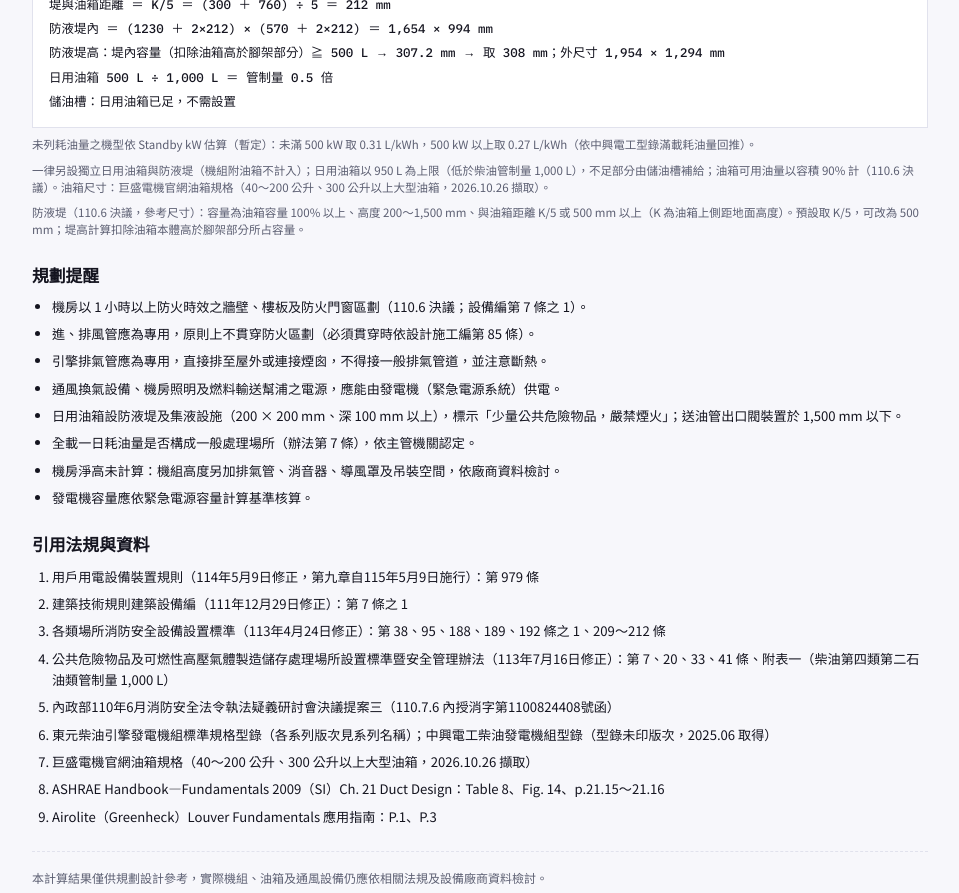
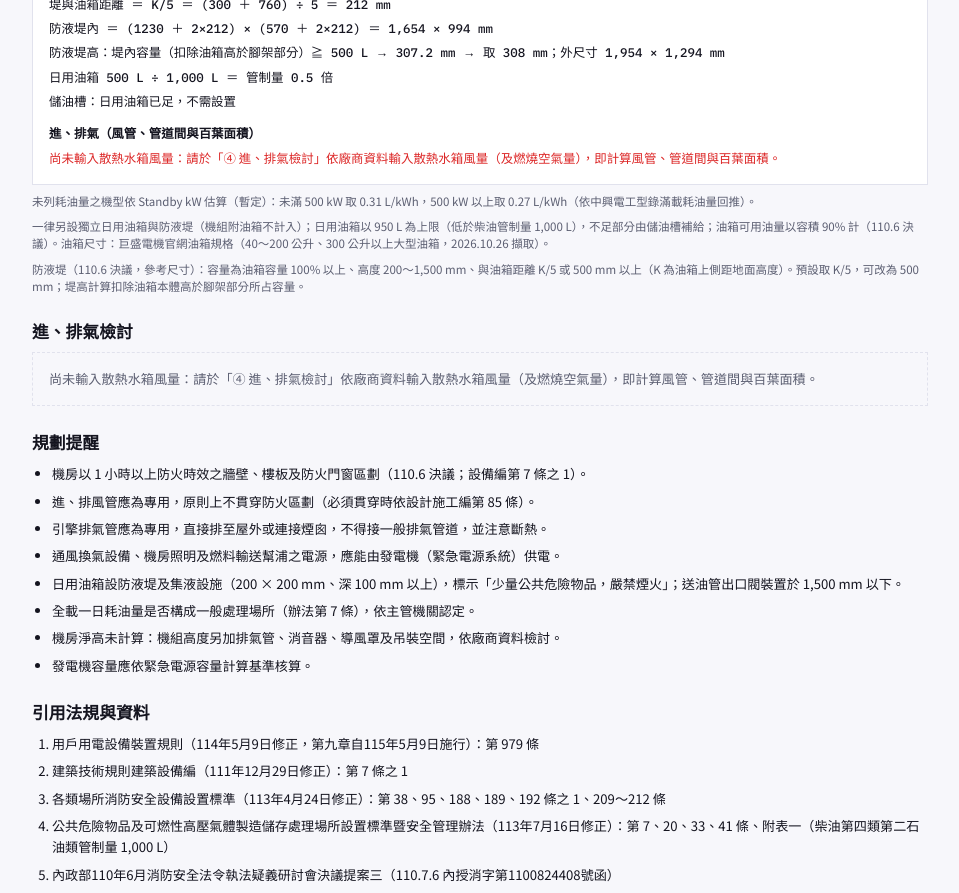
Before and after one commit to evan-yufanlin/allcom-website, a Next.js app: page /tools/generator in a window 1280 px wide. Shown: the part 3400-4293 px from the top of the page, without its empty margins (160-1119 px from the left). Built offline with nearby package versions, Linux system fonts and the light colour scheme.

Commit message:
Generator tool: always show intake/exhaust review in calculations and PDF
Co-Authored-By: Claude Opus 5.5 <noreply@anthropic.com>
Claude-Session: https://claude.ai/code/session_01GyJMtG6yMBg1KRqad1rjEg

```diff
--- a/src/components/GeneratorPdf.tsx
+++ b/src/components/GeneratorPdf.tsx
@@ -188,7 +188,7 @@ export default function GeneratorPdf({ r, projectName, generatedOn }: { r: GenRe
           <Text style={s.note}>{NOTES.dike}</Text>
         </View>
 
-        {r.exhaust && r.intake && (
+        {r.exhaust && r.intake ? (
           <View wrap={false}>
             <Text style={s.sectionTitle}>進、排氣檢討</Text>
             <View style={{ flexDirection: "row" }}>
@@ -209,6 +209,11 @@ export default function GeneratorPdf({ r, projectName, generatedOn }: { r: GenRe
               ))}
             </View>
             <Text style={s.note}>{NOTES.louver}</Text>
+          </View>
+        ) : (
+          <View wrap={false}>
+            <Text style={s.sectionTitle}>進、排氣檢討</Text>
+            <Text style={s.warn}>{NOTES.noAir}</Text>
           </View>
         )}
 
--- a/src/components/GeneratorTool.tsx
+++ b/src/components/GeneratorTool.tsx
@@ -348,6 +348,17 @@ function Results({ r, projectName, fileName, generatedOn }: { r: GenResult; proj
           {fuelLines(r).map((t) => (
             <span key={t}>{t}</span>
           ))}
+          <b className="mt-2 font-sans">進、排氣（風管、管道間與百葉面積）</b>
+          {r.exhaust && r.intake ? (
+            (
+              [
+                ["排氣", r.exhaust],
+                ["進氣", r.intake],
+              ] as const
+            ).flatMap(([name, a]) => airLines(a).map((t) => <span key={name + t}>{`${name}｜${t}`}</span>))
+          ) : (
+            <span className="font-sans text-[var(--phase-r)]">{NOTES.noAir}</span>
+          )}
         </div>
         <p className="text-[0.72rem] text-muted">{NOTES.fuel}</p>
         <p className="text-[0.72rem] text-muted">
@@ -356,7 +367,14 @@ function Results({ r, projectName, fileName, generatedOn }: { r: GenResult; proj
         <p className="text-[0.72rem] text-muted">{NOTES.dike}</p>
       </section>
 
-      {r.exhaust && r.intake && <AirResults exhaust={r.exhaust} intake={r.intake} />}
+      {r.exhaust && r.intake ? (
+        <AirResults exhaust={r.exhaust} intake={r.intake} />
+      ) : (
+        <section className="flex flex-col gap-2">
+          <h2 className="text-[1.05rem] font-extrabold">進、排氣檢討</h2>
+          <p className="border border-dashed border-line p-4 text-[0.82rem] text-muted">{NOTES.noAir}</p>
+        </section>
+      )}
 
       <section className="flex flex-col gap-2">
         <h2 className="text-[1.05rem] font-extrabold">規劃提醒</h2>
--- a/src/lib/generator.ts
+++ b/src/lib/generator.ts
@@ -417,6 +417,7 @@ export const NOTES = {
   door: "雙開門設於發電機端牆、對齊機組，供機組進出維修；門寬、門高建議值為汎德暫定（機組寬 ＋ 2 × 200 mm、至少 1,800 mm；機組高 ＋ 300 mm），可調整。防火門依防火區劃規定。",
   dike: "防液堤（110.6 決議，參考尺寸）：容量為油箱容量 100% 以上、高度 200～1,500 mm、與油箱距離 K/5 或 500 mm 以上（K 為油箱上側距地面高度）。預設取 K/5，可改為 500 mm；堤高計算扣除油箱本體高於腳架部分所占容量。",
   hours: "運轉時數不低於 2 小時：用戶用電設備裝置規則第 979 條（全載運轉至少二小時之日用燃料），且涵蓋消防設備緊急電源最長時間（防災監控 2 小時）。",
+  noAir: "尚未輸入散熱水箱風量：請於「④ 進、排氣檢討」依廠商資料輸入散熱水箱風量（及燃燒空氣量），即計算風管、管道間與百葉面積。",
   louver: "型錄無散熱風量、燃燒空氣量，請依廠商資料輸入；排氣量 ＝ 散熱水箱風量，進氣量 ＝ 散熱水箱風量 ＋ 燃燒空氣量。表面風速預設依 ASHRAE 2009 Ch. 21 Table 8（進氣 2.0、排氣 2.5 m/s，以含外框之百葉面積計）；地面層鄰人行之進氣百葉表面風速不超過 0.5 m/s；最終依 AMCA 500-L 廠商資料選型，自由面積風速應低於開始滲水點。",
 } as const;
 
```
